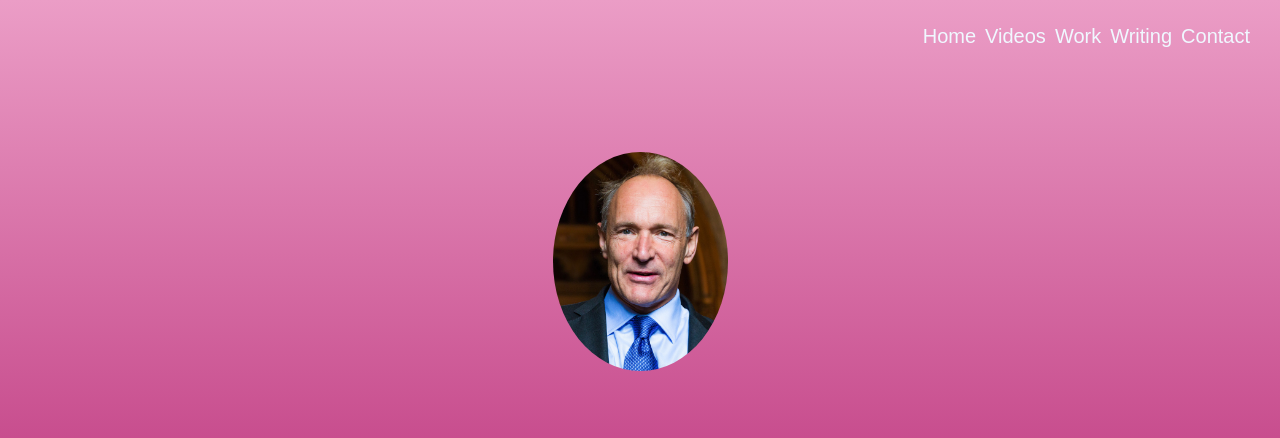
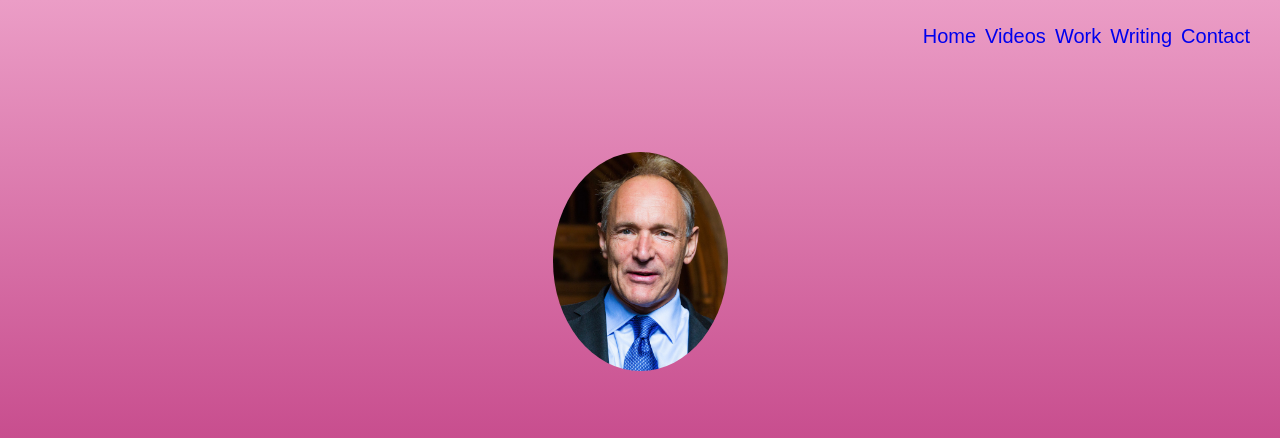
Before and after one commit to rishikadhankhar/sirtimbernerslee, a plain HTML site: page index.html in a window 1280 px wide. Shown: the top 438 px of the page. Drawn offline with Linux system fonts and the light colour scheme.

Commit message:
Add files via upload

```diff
--- a/index.html
+++ b/index.html
@@ -13,15 +13,29 @@
 
 <body>
 <ul class="menu">
-<li class="links">Home
+<li class="links">
+    <a href="#welcome">
+Home
+</a>
 </li>
-<li class="links">Videos
+<li class="links">
+    <a href="#videos">
+Videos
+</a>
 </li>
-<li class="links">Work
+<li class="links">
+    <a href="#work">
+Work
+</a>
 </li>
-<li class="links">Writing
-</li>
-<li class="links">Contact
+<li class="links">
+    <a href="#writing">
+Writing
+</a>
+<li class="links">
+    <a href="#contact">
+Contact
+</a>
 </li>
 </ul>
     <section id="welcome">
@@ -48,6 +62,38 @@
             Tim Berners-Lee is a software engineer who invented the Internet (or the World Wide Web) in 1989 while at CERN, the European Particle Physics Laboratory. He is director of the World Wide Web Consortium that he founded and a Professor in the Computer Science Department at the University of Oxford. In 2001 he became a Fellow of the Royal Society and in 2004 he was knighted.<br><br> In 1994 Berners-Lee founded the World Wide Web Consortium (W3C) at the Laboratory of Computer Science (LCS) at the Massachusetts Institute of Technology in Boston. It was made up of companies that wanted to work together to create Web standards and also improve the Web. It was quickly agreed that the technology should be free of royalties and patents. Berners-Lee has served as director of this W3C since it was founded. In 1995 Microsoft produced the first version of Internet Explorer and this commercial browser created enormous growth in websites and web users. The Web was first used for e-commerce in 1997.
         </p>
     </section>
+<section id="videos">
+<h1>
+Videos
+</h1>
+<div class="line">
+</div>
+<br>
+<iframe width="901" height="509" src="https://www.youtube.com/embed/OM6XIICm_qo" title="YouTube video player" frameborder="0" allow="accelerometer; autoplay; clipboard-write; encrypted-media; gyroscope; picture-in-picture" allowfullscreen></iframe>
+<br>
+<iframe width="901" height="507" src="https://www.youtube.com/embed/GUrDI6OkJfU" title="YouTube video player" frameborder="0" allow="accelerometer; autoplay; clipboard-write; encrypted-media; gyroscope; picture-in-picture" allowfullscreen></iframe>
+</section>
+<section id="work">
+<h1>
+Work
+</h1>
+<div class="line">
+</div>
+<br>
+<iframe width="900" height="1000"  src="https://en.wikipedia.org/wiki/Tim_Berners-Lee#Career_and_research">
+</iframe>
+</section>
+<section id="writing">
+<h1>
+Writing
+</h1>
+<div class="line">
+</div>
+<a class="article" href="https://www.internethalloffame.org//inductees/tim-berners-lee?gclid=EAIaIQobChMI9_Xw0Y_j9AIVvJJmAh3_UwoiEAAYASAAEgIAlvD_BwE"target="_blank">
+
+INTERNET HALL of FAME INNOVATOR
+</a>
+</section>
 </body>
 
 </html>
--- a/style.css
+++ b/style.css
@@ -1,6 +1,7 @@
 body {
     margin: 0;
     padding-top: 800px;
+text-align:center;
 }
 
 .profile {
@@ -97,3 +98,11 @@ font-size: 20px;
 
 .links:hover{
 background-color:crimson;}
+
+a{
+text-decoration: none;}
+
+.article:hover{color:indianred;}
+
+html{
+scroll-behavior: smooth;}
```
